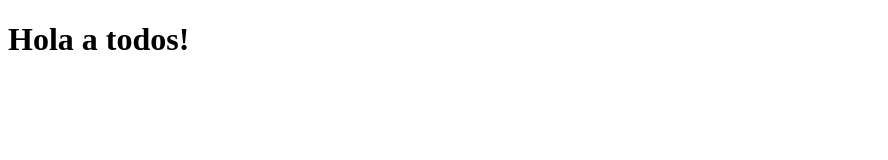
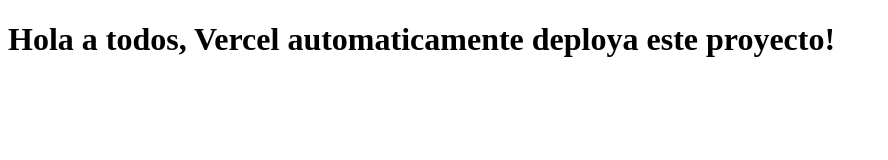
Before and after one commit to ebriceno/curso-primera, a plain HTML site: page index.html in a window 1280 px wide. Shown: the whole page, without its empty margins (0-888 px from the left). Drawn offline with Linux system fonts and the light colour scheme.

Commit message:
test vercel auto-deploy

```diff
--- a/index.html
+++ b/index.html
@@ -6,6 +6,6 @@
   <title>Document</title>
 </head>
 <body>
-  <h1>Hola a todos!</h1>
+  <h1>Hola a todos, Vercel automaticamente deploya este proyecto!</h1>
 </body>
 </html>
```
